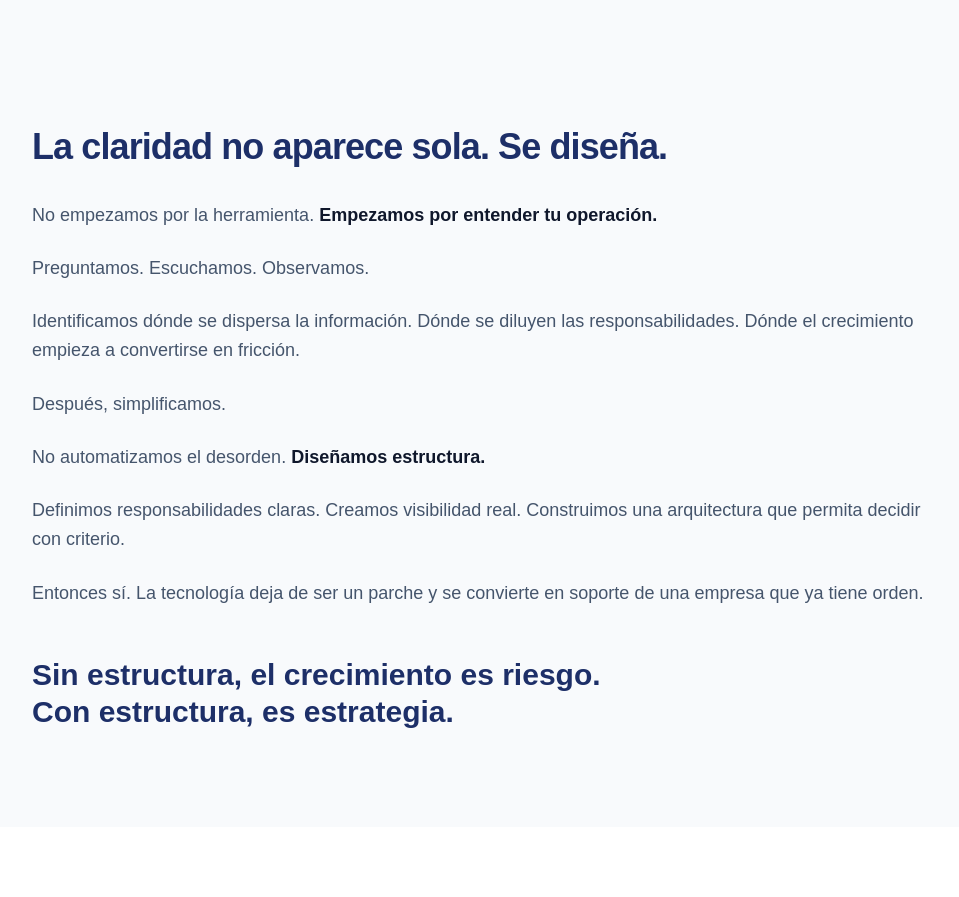
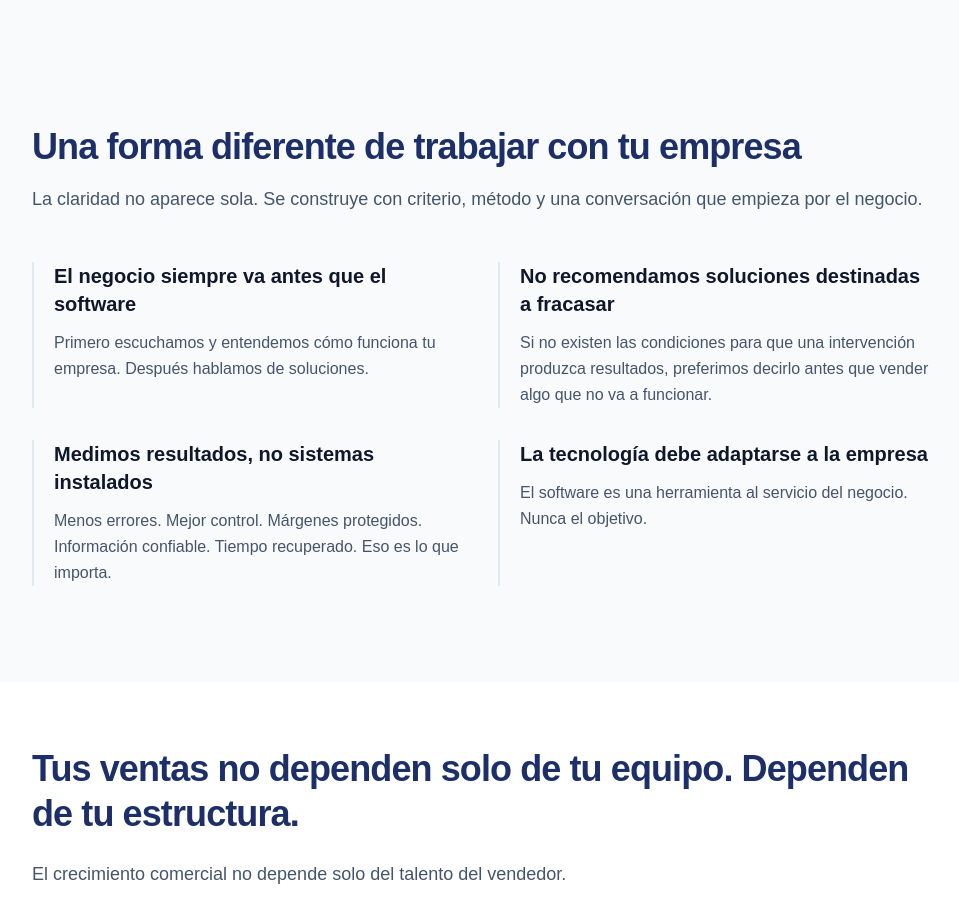
Before and after one commit to EmphaticoOnline/emphasys-web, a Next.js app: page / in a window 1280 px wide. Shown: the part 3140-4037 px from the top of the page, without its empty margins (163-1122 px from the left). Built offline with nearby package versions, Linux system fonts and the light colour scheme.

Commit message:
Convertir manifiesto en principios públicos de Emphasys

```diff
--- a/components/ManifestSection.tsx
+++ b/components/ManifestSection.tsx
@@ -1,46 +1,45 @@
+const principles = [
+  {
+    title: "El negocio siempre va antes que el software",
+    description: "Primero escuchamos y entendemos cómo funciona tu empresa. Después hablamos de soluciones.",
+  },
+  {
+    title: "No recomendamos soluciones destinadas a fracasar",
+    description: "Si no existen las condiciones para que una intervención produzca resultados, preferimos decirlo antes que vender algo que no va a funcionar.",
+  },
+  {
+    title: "Medimos resultados, no sistemas instalados",
+    description: "Menos errores. Mejor control. Márgenes protegidos. Información confiable. Tiempo recuperado. Eso es lo que importa.",
+  },
+  {
+    title: "La tecnología debe adaptarse a la empresa",
+    description: "El software es una herramienta al servicio del negocio. Nunca el objetivo.",
+  },
+];
+
 const ManifestSection = () => {
   return (
-  <section className="bg-slate-50 text-slate-900">
-  <div className="mx-auto max-w-[900px] px-6 pt-16 pb-24 sm:px-10 lg:px-0">
-        <div className="space-y-8">
+    <section className="bg-slate-50 text-slate-900">
+      <div className="mx-auto max-w-[900px] px-6 pt-16 pb-24 sm:px-10 lg:px-0">
+        <div className="space-y-4">
           <h2
             className="text-3xl font-semibold leading-tight tracking-tight sm:text-4xl"
             style={{ color: "var(--color-emphasys-blue)" }}
           >
-            La claridad no aparece sola. Se diseña.
+            Una forma diferente de trabajar con tu empresa
           </h2>
+          <p className="text-lg leading-relaxed text-slate-600">
+            La claridad no aparece sola. Se construye con criterio, método y una conversación que empieza por el negocio.
+          </p>
+        </div>
 
-          <div className="space-y-6 text-lg leading-relaxed text-slate-600">
-            <p>
-              No empezamos por la herramienta.
-              {" "}
-              <span className="font-semibold text-slate-900">Empezamos por entender tu operación.</span>
-            </p>
-            <p>Preguntamos. Escuchamos. Observamos.</p>
-            <p>
-              Identificamos dónde se dispersa la información. Dónde se diluyen las responsabilidades. Dónde el
-              crecimiento empieza a convertirse en fricción.
-            </p>
-            <p>Después, simplificamos.</p>
-            <p>
-              No automatizamos el desorden. {" "}
-              <span className="font-semibold text-slate-900">Diseñamos estructura.</span>
-            </p>
-            <p>Definimos responsabilidades claras. Creamos visibilidad real. Construimos una arquitectura que permita decidir con criterio.</p>
-            <p>
-              Entonces sí. La tecnología deja de ser un parche y se convierte en soporte de una empresa que ya tiene
-              orden.
-            </p>
-          </div>
-
-          <p
-            className="mt-12 text-2xl font-semibold leading-tight sm:text-3xl"
-            style={{ color: "var(--color-emphasys-blue)" }}
-          >
-            Sin estructura, el crecimiento es riesgo.
-            <br />
-            Con estructura, es estrategia.
-          </p>
+        <div className="mt-12 grid gap-8 md:grid-cols-2">
+          {principles.map((principle) => (
+            <div key={principle.title} className="space-y-3 border-l-2 border-slate-200 pl-5">
+              <h3 className="text-xl font-semibold text-slate-900">{principle.title}</h3>
+              <p className="text-base leading-relaxed text-slate-600">{principle.description}</p>
+            </div>
+          ))}
         </div>
       </div>
     </section>
```
